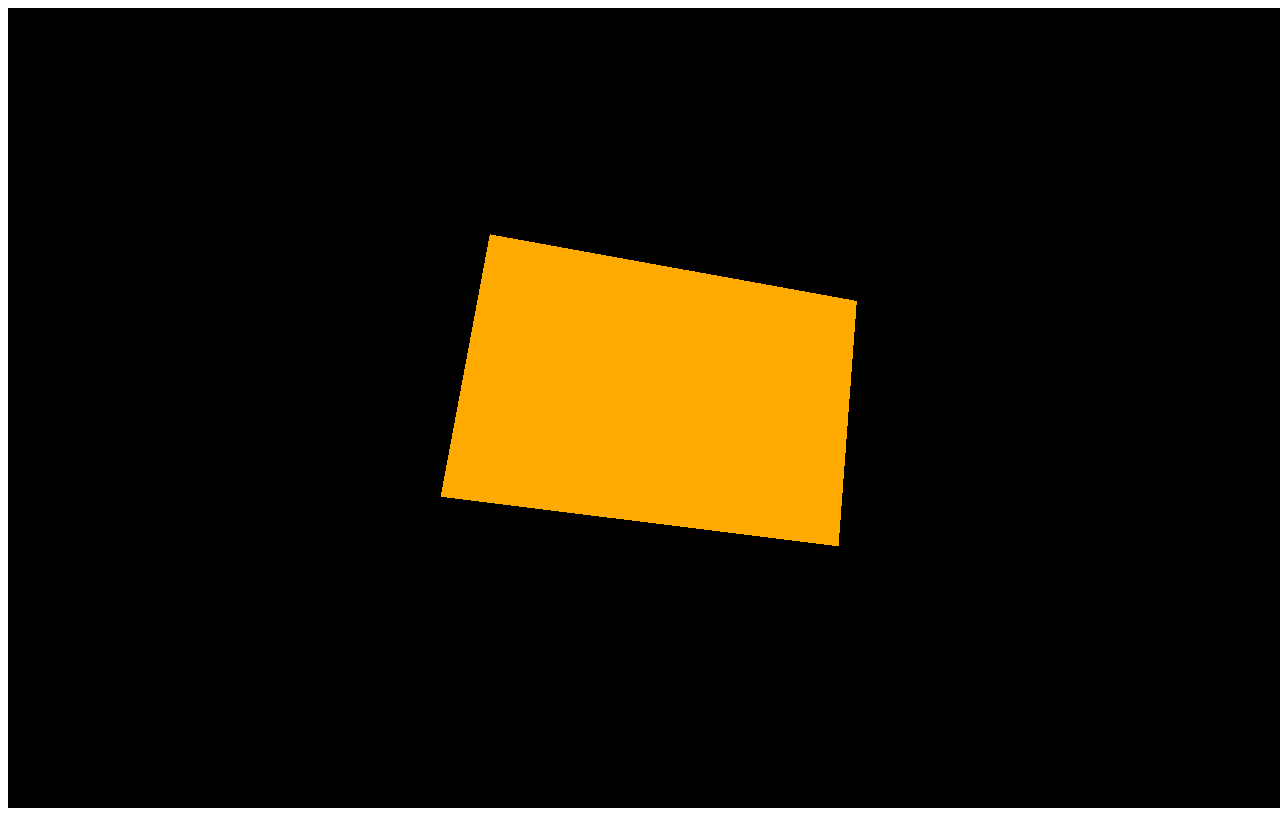
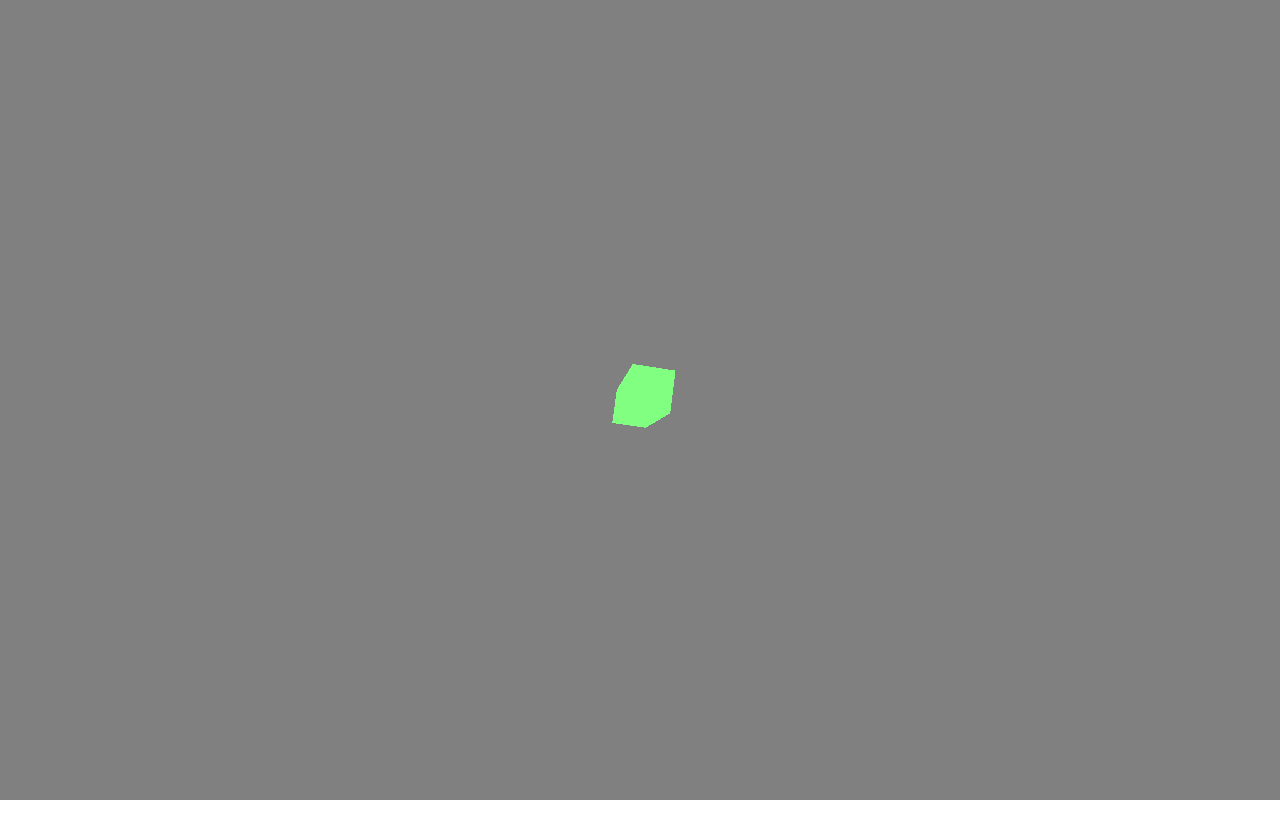
Before and after one commit to mozibrishu/threeJS, a plain HTML site: page basic_files_collection/three.html in a window 1280 px wide. Drawn offline with nearby package versions, Linux system fonts and the light colour scheme.

Commit message:
some random changes

```diff
--- /dev/null
+++ b/basic_files_collection/three.css
@@ -0,0 +1,8 @@
+*{
+  margin:0;
+}
+
+canvas{
+  background-color: red;
+  opacity: 0.5;
+}
--- a/basic_files_collection/three.html
+++ b/basic_files_collection/three.html
@@ -6,6 +6,7 @@
   <meta name="viewport" content="width=device-width, initial-scale=1.0">
   <title>Three JS</title>
   <script src="threeJS.js" type="module"></script>
+  <link rel="stylesheet" href="three.css">
 </head>
 <body>
 
--- a/basic_files_collection/threeJS.js
+++ b/basic_files_collection/threeJS.js
@@ -1,5 +1,5 @@
 import * as THREE from '//unpkg.com/three@0.123.0/build/three.module.js'
-
+console.log(THREE);
 var scene, camera, renderer, cube;
 var WIDTH = window.innerWidth;
 var HEIGHT = window.innerHeight;
@@ -13,16 +13,17 @@ function init() {
 }
 
 function initCamera() {
-  camera = new THREE.PerspectiveCamera(75, WIDTH / HEIGHT, 0.1, 1000);
-  camera.position.set(0, 0, 5);
+  camera = new THREE.PerspectiveCamera(70, WIDTH / HEIGHT, 0.1, 1000);
+  camera.position.set(0, 0, 15);
   // camera.lookAt(scene.position);
-  camera.lookAt(0, 0, 0);
+  camera.lookAt(0, 0, 5);
 }
 
 function initRenderer() {
   renderer = new THREE.WebGLRenderer();
   renderer.setSize(WIDTH, HEIGHT);
   document.body.appendChild(renderer.domElement);
+  // renderer.domElement.style.backgroundColor = 'rgba(255, 255, 255, 0.5)';
 }
 
 function render() {
@@ -35,10 +36,38 @@ function render() {
 
 
 function initDesign() {
-  const geometry = new THREE.BoxGeometry(3, 2, 2);
-  const material = new THREE.MeshBasicMaterial({ color: 0xffaa00 });
-  cube = new THREE.Mesh(geometry, material);
+  // const geometry = new THREE.BoxGeometry(3, 2, 2);
+  // const material = new THREE.MeshBasicMaterial({ color: 0xffaa00 });
+  // cube = new THREE.Mesh(geometry, material);
+  // scene.add(cube);
+
+  const geometry = new THREE.BoxGeometry(1, 1, 4,1,2,4);
+  const material = new THREE.MeshBasicMaterial({ color: 0x00ff00 });
+   cube = new THREE.Mesh(geometry, material);
   scene.add(cube);
+
+  // mesh = new THREE.Mesh(
+  //   new THREE.SphereGeometry(10, 1, 1),
+  //   new THREE.MeshBasicMaterial({ color: 0xffffff, wireframe: true })
+  // );
+  // scene.add(mesh);
+
+  // const geometry = new THREE.SphereGeometry(16, 16, 20);
+  // const material = new THREE.MeshBasicMaterial( { color: 0xffff00 } );
+  // cube = new THREE.Mesh( geometry, material );
+  // scene.add( cube );
+
+  // var geometry = new THREE.SphereGeometry(24,32,32);
+  // var textureLoader = new THREE.TextureLoader();
+  // textureLoader.crossOrigin = true;
+  // textureLoader.load("tv.jpg", function (texture) {
+  //   texture.wrapS = texture.wrapT = THREE.RepeatWrapping;
+  //   texture.repeat.set(1, 1);
+  //   const material = new THREE.MeshLambertMaterial({ map: texture });
+  //   cube = new THREE.Mesh(geometry, material);
+  //   scene.add(cube);
+  // })
+
 }
 
 init();
```
Also changed, not shown: 1 other file.
